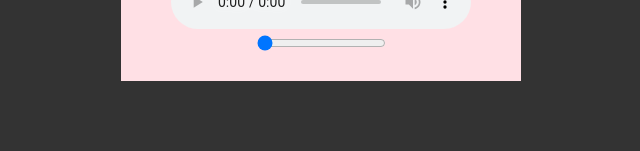
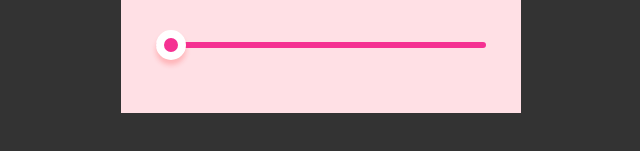
Before and after one commit to Arthemyssia/music-player-design-1, a plain HTML site: page index.html in a window 1280 px wide. Shown: the part 471-622 px from the top of the page, without its empty margins (319-959 px from the left). Drawn offline with Linux system fonts and the light colour scheme.

Commit message:
style:add audio slider styling

```diff
--- a/style.css
+++ b/style.css
@@ -56,3 +56,22 @@ nav .circle {
     font-size: 14px;
     color:#333;
 }
+
+#progress{
+    -webkit-appearance: none;
+    width: 100%;
+    height: 6px;
+    background :#f53192;
+    border-radius: 4px;
+    cursor: pointer;
+    margin: 40px 0;
+}
+#progress::-webkit-slider-thumb{
+    -webkit-appearance: none;
+    background:#f53192;
+    width: 30px;
+    height: 30px;
+    border-radius: 50%;
+    border: 8px solid #fff;
+    box-shadow: 0 5px 5px rgba(255, 26, 26, 0.22);
+}
```
